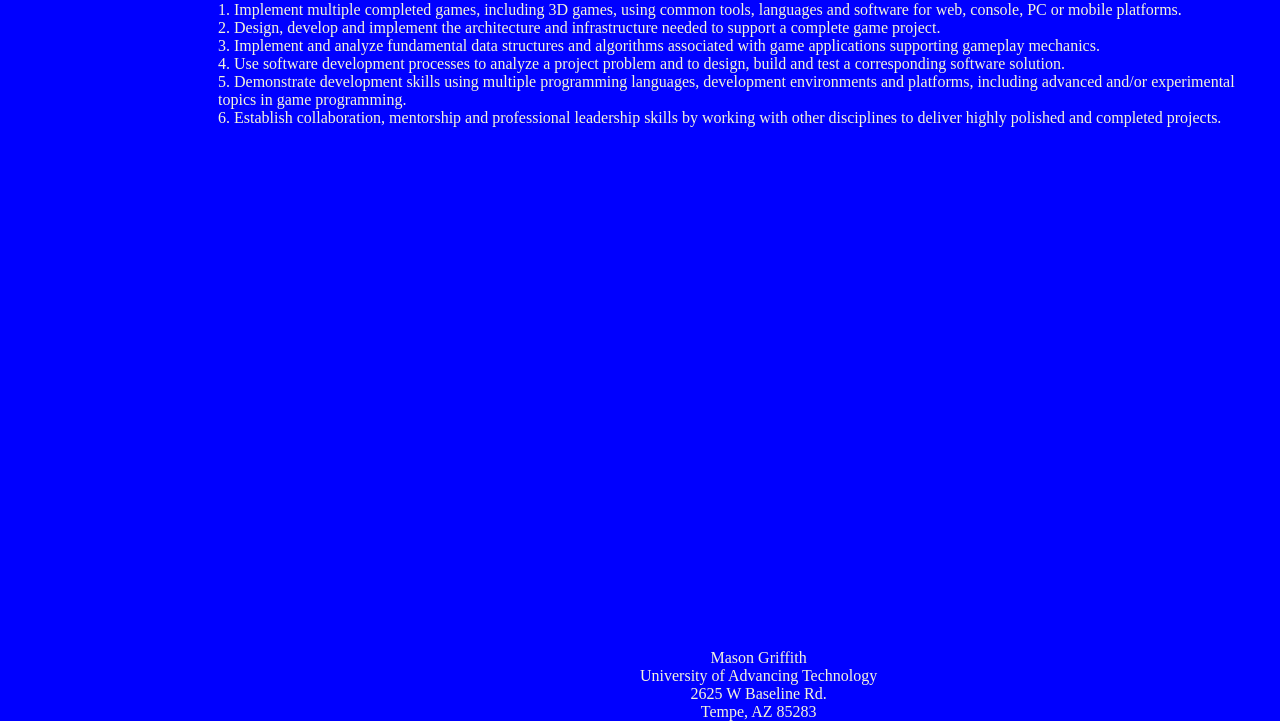
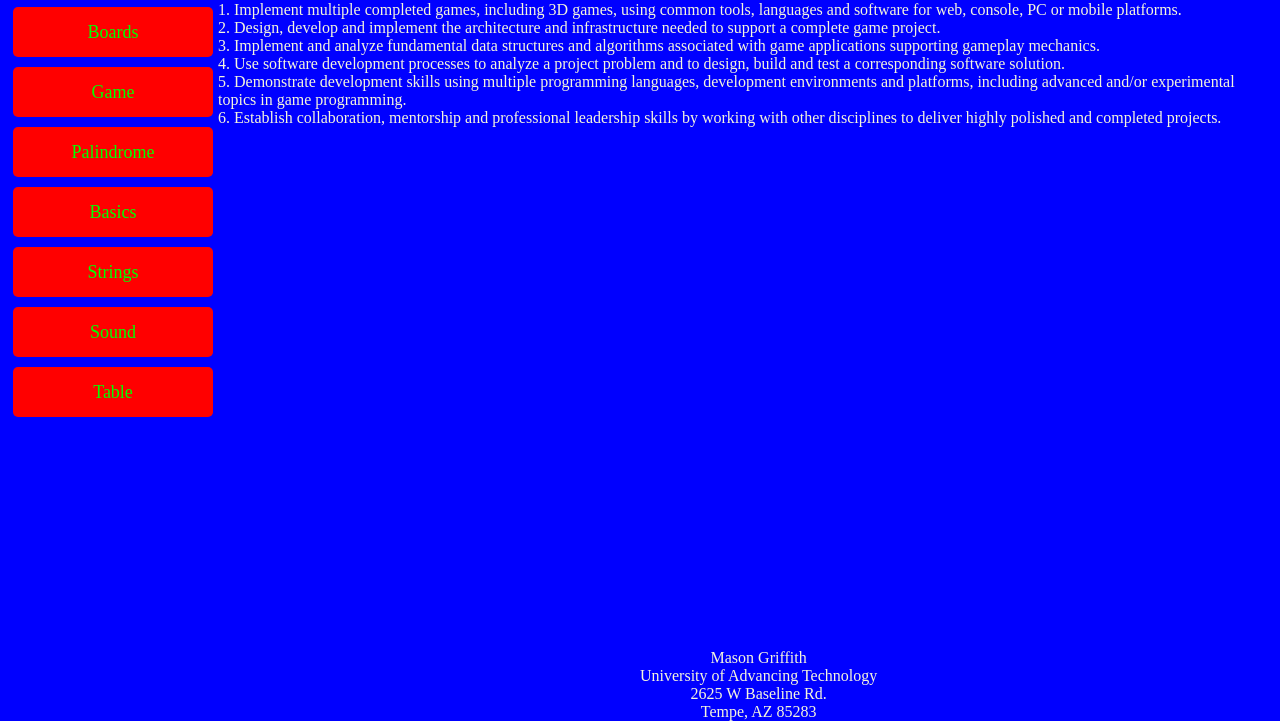
Before and after one commit to Masongriff1/angry-lines-of-code, a plain HTML site: page boards.html in a window 1280 px wide. Shown: the part 79-800 px from the top of the page. Drawn offline with Linux system fonts and the light colour scheme.

Commit message:
added nav

```diff
--- a/boards.html
+++ b/boards.html
@@ -4,6 +4,7 @@
 <html lang="en">
 <!-- The head section has info for the browser and search engines
 do not include any content for the user in the head section. -->
+
 <head>
     <!-- Any character may be in the page -->
     <meta charset="UTF-8">
@@ -13,15 +14,31 @@ do not include any content for the user in the head section. -->
     <title> Boards Page</title>
     <link href="main.css" rel="stylesheet">
 </head>
+<!-- This is the navigation menu section -->
 
+</header>
+<main>
+
+</main>
 <!-- Everything we want to show to the user goes in the body section. -->
+
 <body>
     <header>
-        <!-- This is the navigation menu section -->
         <nav>
+            <!-- ul is unordered list -->
+            <ul>
+                <!-- li is list item -->
+                <li><a href="index.html">Home</a></li>
+                <li><a href="boards.html">Boards</a></li>
+                <li><a href="game.html">Game</a></li>
+                <li><a href="palindrome.html">Palindrome</a></li>
+                <li><a href="basics.html">Basics</a></li>
+                <li><a href="strings.html">Strings</a></li>
+                <li><a href="sound.html">Sound</a></li>
+                <li><a href="table.html">Table</a></li>
+
+            </ul>
             <!-- The a tag is the anchor tag- it creates a hyperlink -->
-            <a href="index.html">Home</a> &nbsp;
-            <a href="boards.html">Boards</a>
         </nav>
     </header>
     <!-- Add header text. There should be 1 and only 1 h1 tag on a page. -->
@@ -32,14 +49,17 @@ do not include any content for the user in the head section. -->
     <p>
         1. Implement multiple completed games, including 3D games, using common tools, languages and software for web,
         console, PC or mobile platforms. <br>
-        2. Design, develop and implement the architecture and infrastructure needed to support a complete game project. <br>
+        2. Design, develop and implement the architecture and infrastructure needed to support a complete game project.
+        <br>
         3. Implement and analyze fundamental data structures and algorithms associated with game applications supporting
         gameplay mechanics. <br>
-        4. Use software development processes to analyze a project problem and to design, build and test a corresponding software
+        4. Use software development processes to analyze a project problem and to design, build and test a corresponding
+        software
         solution. <br>
         5. Demonstrate development skills using multiple programming languages, development environments and platforms,
-        including advanced and/or experimental topics in game programming.  <br>
-        6. Establish collaboration, mentorship and professional leadership skills by working with other disciplines to deliver highly
+        including advanced and/or experimental topics in game programming. <br>
+        6. Establish collaboration, mentorship and professional leadership skills by working with other disciplines to
+        deliver highly
         polished and completed projects.
     </p>
 
@@ -54,4 +74,5 @@ do not include any content for the user in the head section. -->
     <!-- Make sure the ckisubg bidy tag is at the bottom of the page. -->
 </body>
 <!-- Closing html tag should be at the end of every file. -->
+
 </html>
--- a/main.css
+++ b/main.css
@@ -17,6 +17,10 @@ nav {
     float: left;
     padding: 5px;
     line-height: 30px;
+}
+
+main{
+    float: right;
 }
 
 footer {
@@ -49,12 +53,13 @@ a {
 
 /* Table Styles */
 table {
-    width: 100%;
+    width: 80%;
     border-collapse: collapse;
     /* this prevents stacked border lines */
 }
 
-th, td {
+th,
+td {
     border: 1px solid white;
     text-align: left;
     padding: 8px;
@@ -65,11 +70,43 @@ th {
     color: white;
 }
 
-tr:nth-child(even){
+tr:nth-child(even) {
     background-color: rgb(128, 114, 238);
     color: black;
 }
 
-tr:hover{
+tr:hover {
     background-color: darkblue;
 }
+
+/* menu styles */
+/* set the nav and ul to some default settings */
+nav ul {
+    list-style: none;
+    padding: 0;
+    margin: 0;
+}
+
+nav ul li {
+    margin-bottom: 10px;
+    text-align: center;
+}
+
+nav ul li a {
+    text-decoration: none;
+    background-color: rgb(255, 0, 0);
+    color: rgb(0, 255, 0);
+    font-size: 18px;
+    padding: 10px 20px;
+    border-radius: 5px;
+    transition: background-color 0.3s ease;
+    display: block;
+}
+
+nav ul li a:hover {
+    background-color: blueviolet;
+}
+
+nav ul li a:active {
+    background-color: rosybrown;
+}
```
Also changed, not shown: basics.html (+37 -16 lines), game.html (+21 -0 lines), index.html (+18 -2 lines), palindrome.html (+20 -0 lines), sound.html (+19 -0 lines), strings.html (+23 -4 lines), table.html (+15 -0 lines). Lines whose indentation alone changed are shown as unchanged.
